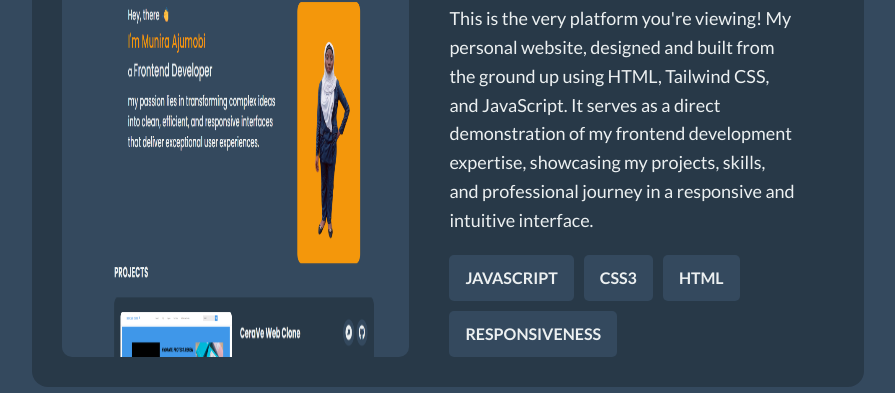
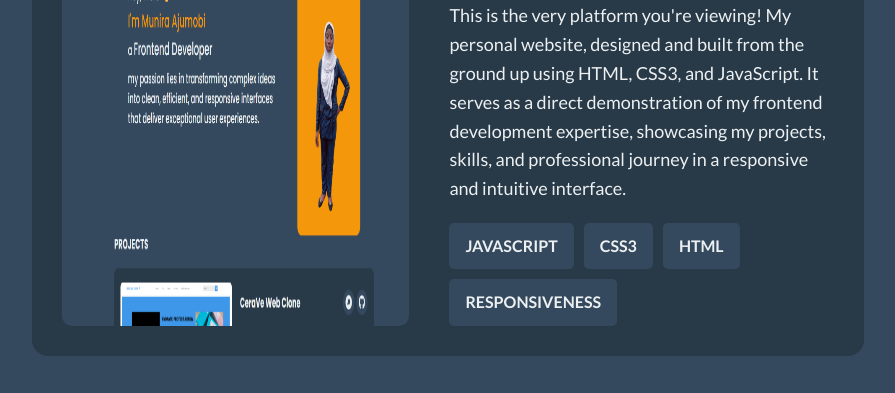
Before and after one commit to Mun-eerah/portfolio-website, a plain HTML site: page index.html in a window 1280 px wide. Shown: the part 1337-1730 px from the top of the page, without its empty margins (192-1087 px from the left). Drawn offline with Linux system fonts and the light colour scheme.

Commit message:
text layout

```diff
--- a/index.html
+++ b/index.html
@@ -109,8 +109,7 @@
                             </div>
                         </div>
                         <div id="div3">
-                            <p>This is the very platform you're viewing! My personal website, designed and built from the ground up using HTML,
-                            Tailwind CSS, and JavaScript. It serves as a direct demonstration of my frontend development expertise, showcasing my
+                            <p>This is the very platform you're viewing! My personal website, designed and built from the ground up using HTML, CSS3, and JavaScript. It serves as a direct demonstration of my frontend development expertise, showcasing my
                             projects, skills, and professional journey in a responsive and intuitive interface.
                             </p>
                             <ul class="div3-ul">
--- a/styles.css
+++ b/styles.css
@@ -162,6 +162,12 @@ section > h1 {
     display: flex;
     flex-direction: column;
     gap: 20px;
+    width: 100%;
+}
+#div3 p {
+    width: 100%;
+    padding-top: 13px;
+    /* text-align: justify; */
 }
 .div3-ul {
     display: flex;
```
